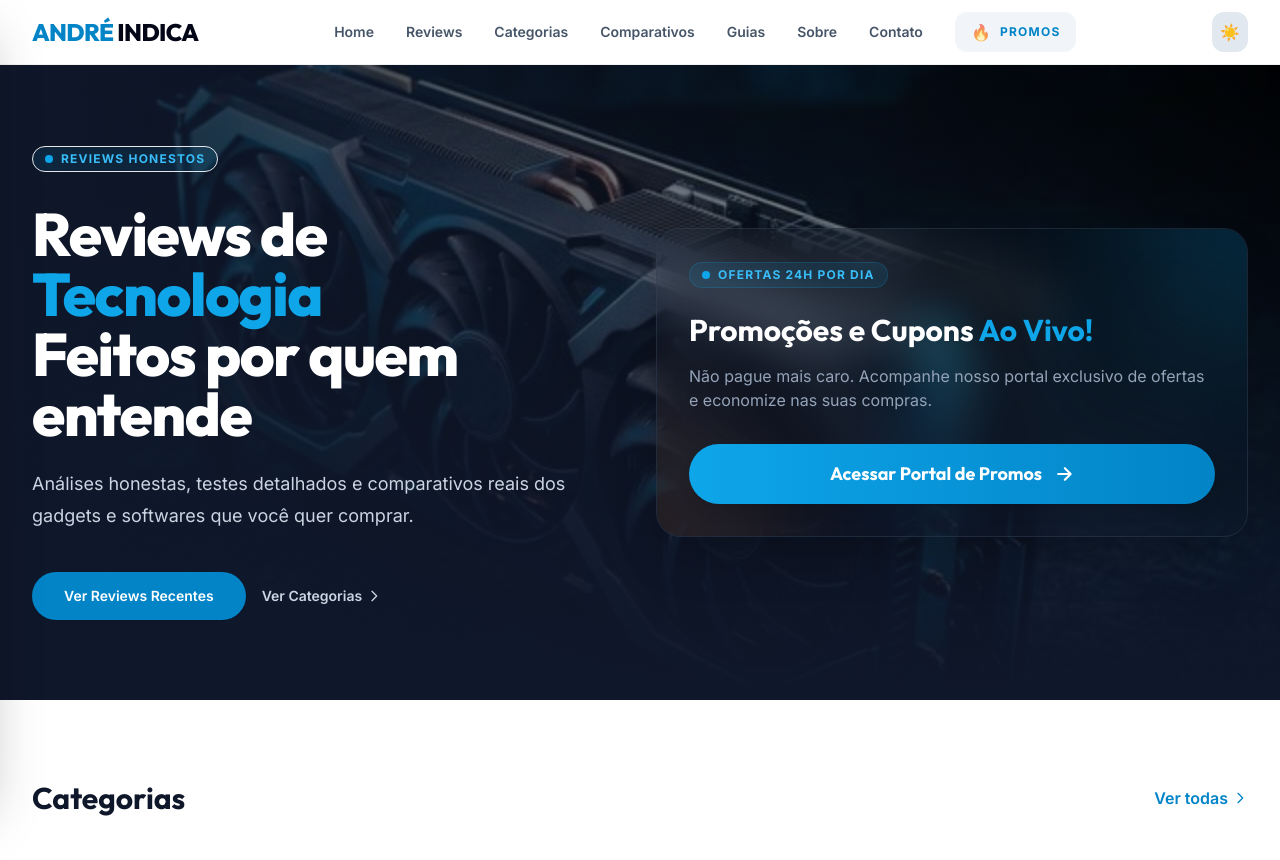
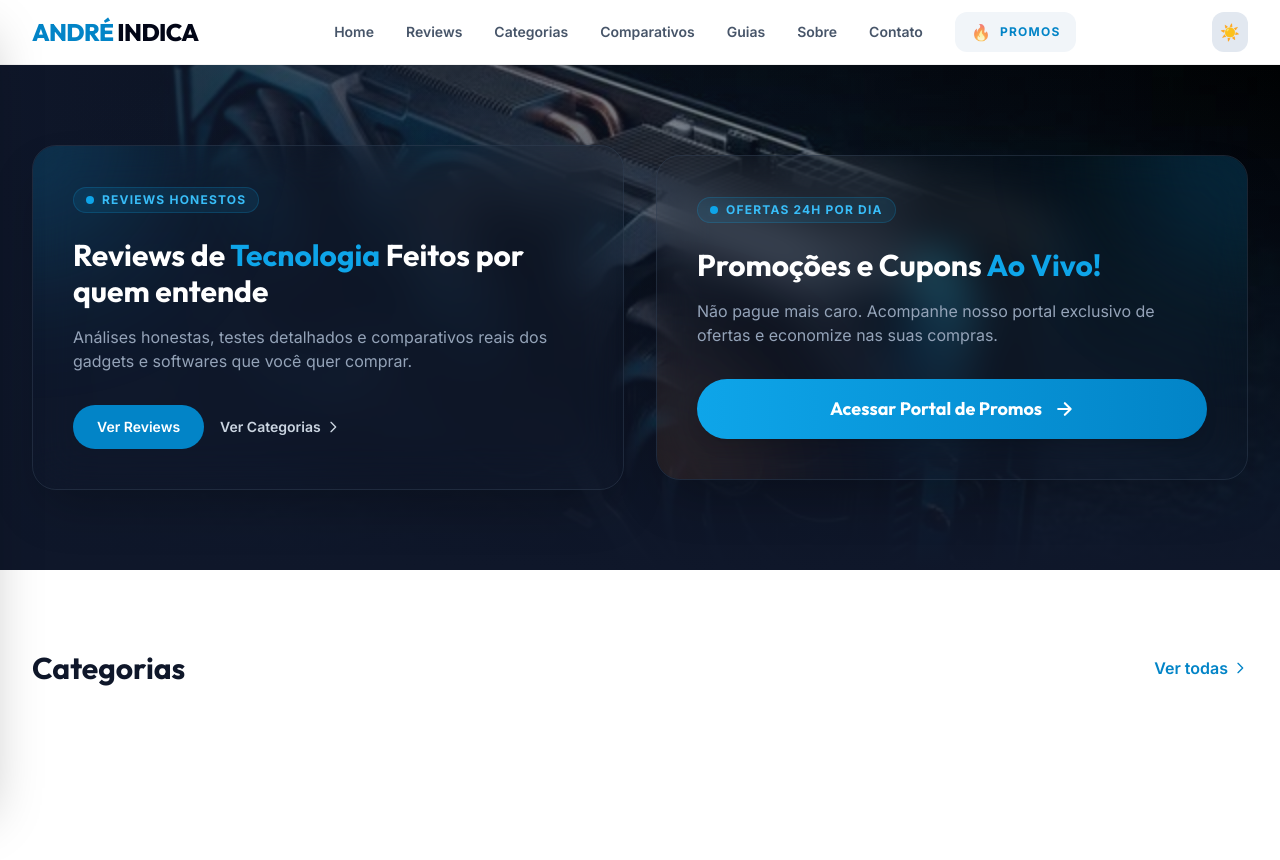
Before and after one commit to andresperes33/blog, a Django app: page / in a window 1280 px wide. Shown: the top 860 px of the page. Run offline with Django 5.2, Linux system fonts and the light colour scheme; data that the repository does not hold is empty; some libraries are stand-ins or nearby versions.

Commit message:
style: refine hero section with perfectly symmetrical cards and BG image

```diff
--- a/templates/reviews/index.html
+++ b/templates/reviews/index.html
@@ -17,10 +17,13 @@
 
     <div class="max-w-7xl mx-auto px-4 sm:px-6 lg:px-8 relative z-10 py-20 sm:py-28">
         <div class="grid grid-cols-1 lg:grid-cols-2 gap-12 lg:gap-8 items-center">
+                        <!-- Coluna da Esquerda: Card -->
+            <div class="relative bg-slate-800/60 backdrop-blur-xl p-8 sm:p-10 rounded-3xl border border-slate-700/50 shadow-2xl overflow-hidden group">
+                <div class="absolute -top-32 -left-32 w-64 h-64 bg-primary-500/20 rounded-full blur-3xl group-hover:bg-primary-500/30 transition-colors duration-500"></div>
+                <div class="absolute -bottom-32 -right-32 w-64 h-64 bg-cyan-500/10 rounded-full blur-3xl"></div>
 
-            <!-- Coluna da Esquerda -->
-            <div class="text-left">
-                <div class="inline-flex items-center gap-2 px-3 py-1 rounded-full bg-primary-500/10 border border-primary-500/30 text-primary-400 text-xs font-bold uppercase tracking-widest mb-8">
+                <div class="relative z-10">
+                    <div class="inline-flex items-center gap-2 px-3 py-1 rounded-full bg-primary-500/10 border border-primary-500/20 text-primary-400 text-xs font-bold uppercase tracking-widest mb-6">
                         <span class="relative flex h-2 w-2">
                             <span class="animate-ping absolute inline-flex h-full w-full rounded-full bg-primary-400 opacity-75"></span>
                             <span class="relative inline-flex rounded-full h-2 w-2 bg-primary-500"></span>
@@ -28,16 +31,18 @@
                         Reviews Honestos
                     </div>
 
-                <h1 class="text-4xl font-outfit font-extrabold tracking-tight text-white sm:text-5xl lg:text-6xl leading-tight">
-                    Reviews de <span class="text-primary-500">Tecnologia</span><br>Feitos por quem entende
+                    <h1 class="text-3xl font-outfit font-bold text-white mb-4">
+                        Reviews de <span class="text-primary-500">Tecnologia</span> Feitos por quem entende
                     </h1>
-                <p class="mt-6 text-lg leading-8 text-slate-300 max-w-xl">
+
+                    <p class="text-slate-400 text-base mb-8">
                         Análises honestas, testes detalhados e comparativos reais dos gadgets e softwares que você quer comprar.
                     </p>
-                <div class="mt-10 flex items-center gap-4">
+
+                    <div class="flex items-center gap-4">
                         <a href="#latest"
-                        class="rounded-full bg-primary-600 px-8 py-3.5 text-sm font-semibold text-white shadow-sm hover:bg-primary-500 transition-all transform hover:scale-105">
-                        Ver Reviews Recentes
+                            class="rounded-full bg-primary-600 px-6 py-3 text-sm font-semibold text-white hover:bg-primary-500 transition-all transform hover:scale-105">
+                            Ver Reviews
                         </a>
                         <a href="{% url 'reviews:all_categories' %}"
                             class="text-sm font-semibold text-slate-300 hover:text-white transition-colors flex items-center gap-1">
@@ -48,9 +53,10 @@
                         </a>
                     </div>
                 </div>
+            </div>
 
             <!-- Coluna da Direita: Card de Promoções -->
-            <div class="relative bg-slate-800/60 backdrop-blur-xl p-8 rounded-3xl border border-slate-700/50 shadow-2xl overflow-hidden group">
+            <div class="relative bg-slate-800/60 backdrop-blur-xl p-8 sm:p-10 rounded-3xl border border-slate-700/50 shadow-2xl overflow-hidden group">
                 <div class="absolute -top-32 -right-32 w-64 h-64 bg-primary-500/20 rounded-full blur-3xl group-hover:bg-primary-500/30 transition-colors duration-500"></div>
                 <div class="absolute -bottom-32 -left-32 w-64 h-64 bg-orange-500/10 rounded-full blur-3xl"></div>
 
```
Lines whose indentation alone changed are shown as unchanged.
